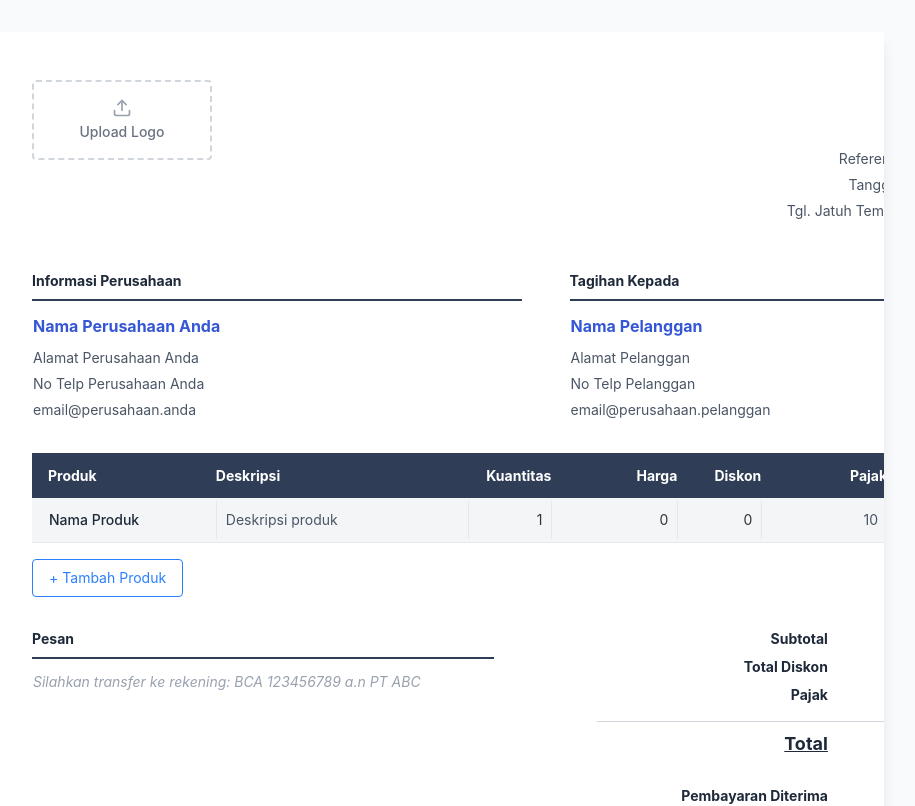
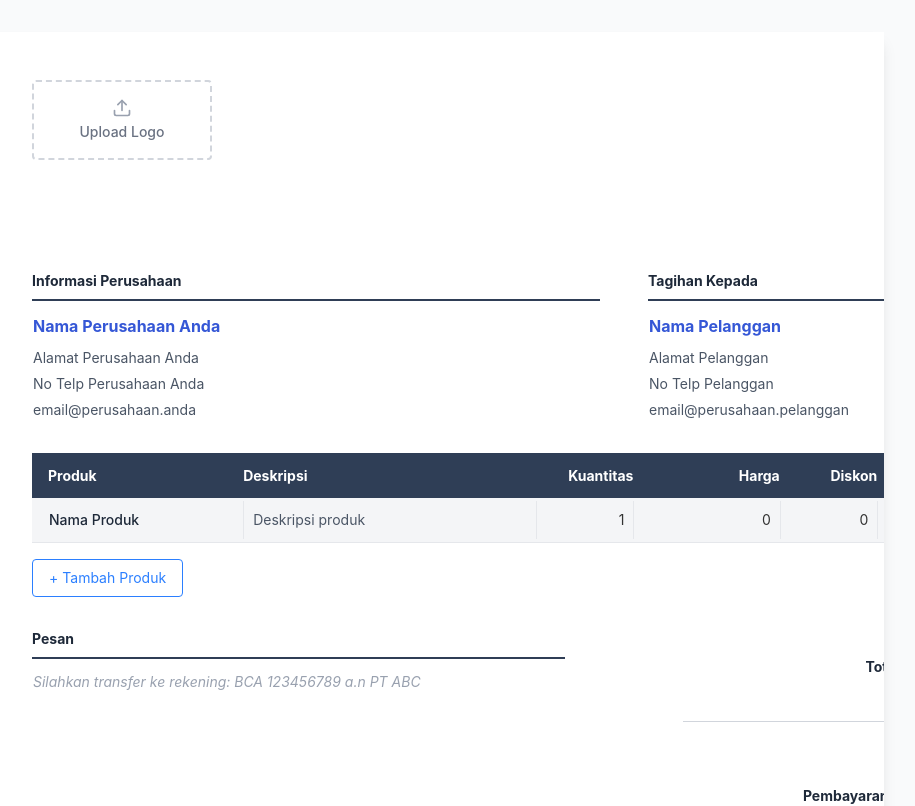
Before and after one commit to superboy12/Kiedo, a Next.js app: page / in a window 1280 px wide. Shown: the top 806 px of the page, without its empty margins (206-1121 px from the left). Built offline with nearby package versions, Linux system fonts and the light colour scheme.

Commit message:
Increase invoice width to 1280px for landscape format

```diff
--- a/src/components/InvoicePreview.tsx
+++ b/src/components/InvoicePreview.tsx
@@ -46,7 +46,7 @@ export const InvoicePreview: React.FC<InvoicePreviewProps> = ({ data, onChange,
 
   return (
     <div className="w-full overflow-x-auto">
-      <div ref={innerRef} className="bg-white w-[1123px] mx-auto p-12 shadow-sm font-sans text-[#333333] relative print:shadow-none print:p-0">
+      <div ref={innerRef} className="bg-white w-[1280px] mx-auto p-12 shadow-sm font-sans text-[#333333] relative print:shadow-none print:p-0">
       {/* HEADER */}
       <div className="flex justify-between items-start mb-12">
         <div className="w-[40%]">
--- a/src/components/InvoicePreviewTemplate2.tsx
+++ b/src/components/InvoicePreviewTemplate2.tsx
@@ -17,7 +17,7 @@ export const InvoicePreviewTemplate2: React.FC<InvoicePreviewTemplate2Props> = (
 
   return (
     <div className="w-full overflow-x-auto">
-      <div ref={innerRef} className="bg-white w-[1123px] mx-auto p-12 shadow-sm font-sans text-black relative print:shadow-none print:p-0">
+      <div ref={innerRef} className="bg-white w-[1280px] mx-auto p-12 shadow-sm font-sans text-black relative print:shadow-none print:p-0">
 
       {/* HEADER SECTION */}
       <div className="flex justify-between items-start mb-12">
```
